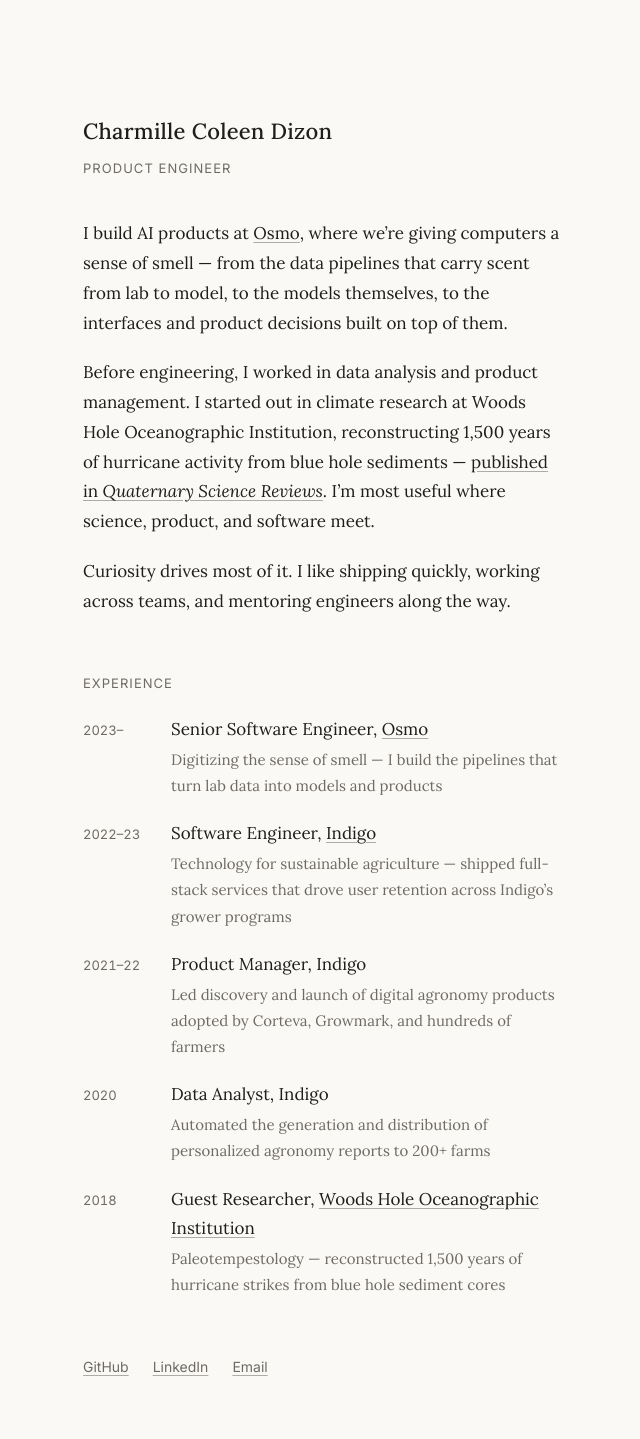
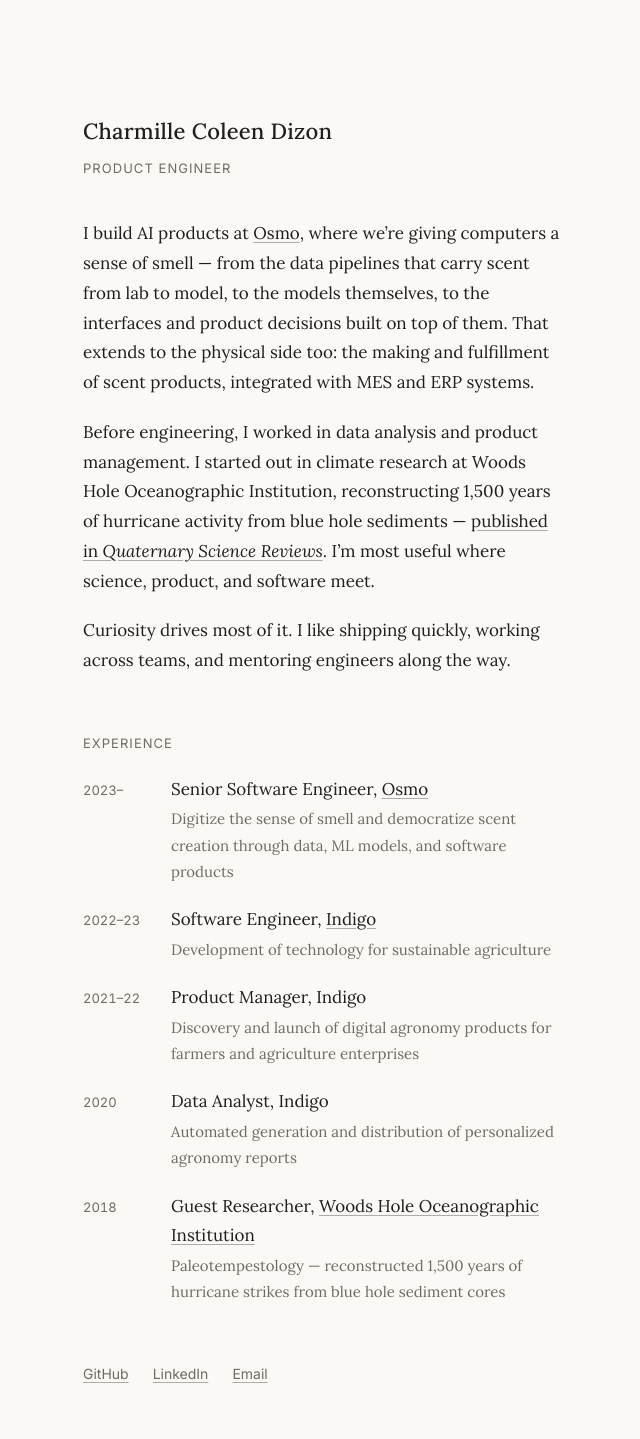
Before and after one commit to cdizon239/charmille, a React (Vite) app: page / in a window 1280 px wide. Shown: the top 1439 px of the page, without its empty margins (317-957 px from the left). Built offline with nearby package versions, Linux system fonts and the light colour scheme.

Commit message:
Mention physical scent product making and fulfillment

```diff
--- a/src/App.tsx
+++ b/src/App.tsx
@@ -12,7 +12,9 @@
           where we&rsquo;re giving computers a sense of smell &mdash; from
           the data pipelines that carry scent from lab to model, to the
           models themselves, to the interfaces and product decisions built
-          on top of them.
+          on top of them. That extends to the physical side too: the making
+          and fulfillment of scent products, integrated with MES and ERP
+          systems.
         </p>
         <p>
           Before engineering, I worked in data analysis and product
@@ -38,8 +40,7 @@
             <div>
               <p>Senior Software Engineer, <a href="https://www.osmo.ai/">Osmo</a></p>
               <p className="blurb">
-                Digitizing the sense of smell &mdash; I build the pipelines
-                that turn lab data into models and products
+                Digitize the sense of smell and democratize scent creation through data, ML models, and software products
               </p>
             </div>
           </li>
@@ -48,9 +49,7 @@
             <div>
               <p>Software Engineer, <a href="https://www.indigoag.com/">Indigo</a></p>
               <p className="blurb">
-                Technology for sustainable agriculture &mdash; shipped
-                full-stack services that drove user retention across
-                Indigo&rsquo;s grower programs
+                Development of technology for sustainable agriculture
               </p>
             </div>
           </li>
@@ -59,8 +58,8 @@
             <div>
               <p>Product Manager, Indigo</p>
               <p className="blurb">
-                Led discovery and launch of digital agronomy products
-                adopted by Corteva, Growmark, and hundreds of farmers
+                Discovery and launch of digital agronomy products
+                for farmers and agriculture enterprises
               </p>
             </div>
           </li>
@@ -69,8 +68,8 @@
             <div>
               <p>Data Analyst, Indigo</p>
               <p className="blurb">
-                Automated the generation and distribution of personalized
-                agronomy reports to 200+ farms
+                Automated generation and distribution of personalized
+                agronomy reports
               </p>
             </div>
           </li>
```
